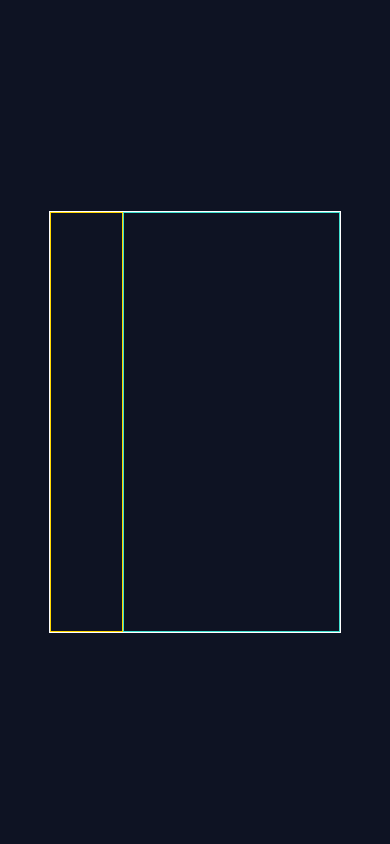
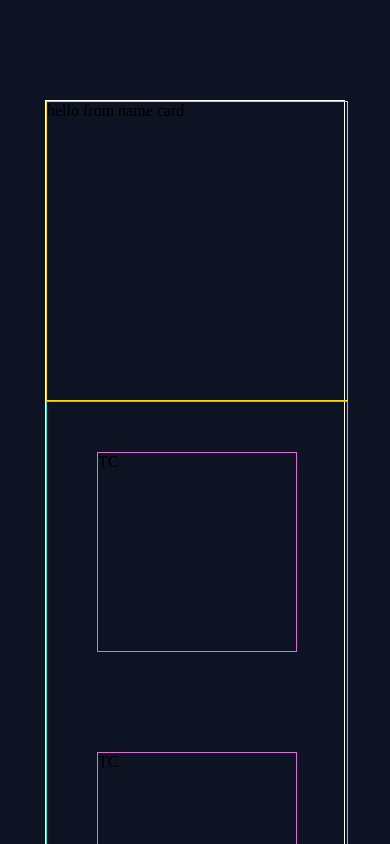
Before and after one commit to aaronparisi/time-tracking-dashboard, a React (Create React App) app: page / in a window 390 px wide. Shown: the top 844 px of the page. Built offline with nearby package versions, Linux system fonts and the light colour scheme.

Commit message:
got flex situation working, 1 media query

```diff
--- /dev/null
+++ b/src/components/TimeCardWidget/NameCard.tsx
@@ -0,0 +1,9 @@
+import React, { ReactElement } from "react";
+
+interface NameCardProps {}
+
+const NameCard: React.FC<NameCardProps> = (): ReactElement => {
+	return <div className="name-card">hello from name card</div>;
+};
+
+export default NameCard;
--- /dev/null
+++ b/src/components/TimeCardWidget/TimeCard.tsx
@@ -0,0 +1,9 @@
+import React, { ReactElement } from "react";
+
+interface TimeCardProps {}
+
+const TimeCard: React.FC<TimeCardProps> = (): ReactElement => {
+	return <div className="time-card">TC</div>;
+};
+
+export default TimeCard;
--- a/src/components/TimeCardWidget/TimeCardWidget.tsx
+++ b/src/components/TimeCardWidget/TimeCardWidget.tsx
@@ -1,12 +1,14 @@
 import React, { ReactElement } from "react";
+import NameCard from "./NameCard";
+import TimeCards from "./TimeCards";
 
 interface TimeCardWidgetProps {}
 
 const TimeCardWidget: React.FC<TimeCardWidgetProps> = (): ReactElement => {
 	return (
 		<div className="time-card-widget">
-			<div className="name-card"></div>
-			<div className="time-cards"></div>
+			<NameCard />
+			<TimeCards />
 		</div>
 	);
 };
--- /dev/null
+++ b/src/components/TimeCardWidget/TimeCards.tsx
@@ -0,0 +1,19 @@
+import React, { ReactElement } from "react";
+import TimeCard from "./TimeCard";
+
+interface TimeCardsProps {}
+
+const TimeCards: React.FC<TimeCardsProps> = (): ReactElement => {
+	return (
+		<div className="time-cards">
+			<TimeCard />
+			<TimeCard />
+			<TimeCard />
+			<TimeCard />
+			<TimeCard />
+			<TimeCard />
+		</div>
+	);
+};
+
+export default TimeCards;
--- a/src/stylesheets/index.css
+++ b/src/stylesheets/index.css
@@ -34,32 +34,57 @@ img {
   height: auto;
 }
 
+.name-card {
+  flex: 0 0 230px;
+  min-height: 300px;
+  border: 1px solid gold;
+}
+
+.time-cards {
+  border: 1px solid turquoise;
+  flex: 1 1 300px;
+  display: flex;
+  flex-direction: row;
+  justify-content: space-around;
+  align-items: center;
+  flex-wrap: wrap;
+}
+.time-cards .time-card {
+  height: 200px;
+  width: 200px;
+  margin: 50px;
+  border: 1px solid orchid;
+}
+
 .time-card-widget {
-  height: 50vh;
   width: 75vw;
+  min-width: 300px;
   border: 1px solid white;
   display: flex;
   flex-direction: row;
-  justify-content: stretch;
+  justify-content: center;
+  align-items: stretch;
+  flex-wrap: wrap;
 }
 .time-card-widget > div {
-  height: 100%;
-}
-.time-card-widget .name-card {
-  flex-grow: 1;
-  border: 1px solid gold;
-}
-.time-card-widget .time-cards {
-  flex-grow: 3;
-  border: 1px solid turquoise;
+  min-width: 200px;
 }
 
+@media screen and (max-width: 1120px) {
+  .time-card-widget {
+    flex-direction: column;
+    width: 75vw;
+    min-width: 300px;
+  }
+}
 .App {
-  height: 100vh;
+  min-height: 100vh;
   width: 100vw;
+  padding-top: 100px;
+  padding-bottom: 100px;
   background-color: #0e1323;
   display: flex;
-  flex-direction: row;
+  flex-direction: column;
   justify-content: center;
   align-items: center;
 }
--- a/src/stylesheets/index.scss
+++ b/src/stylesheets/index.scss
@@ -4,13 +4,15 @@
 //@import "colors.scss";
 
 .App {
-	height: 100vh;
+	min-height: 100vh;
 	width: 100vw;
 
+	padding-top: 100px;
+	padding-bottom: 100px;
 	background-color: $darkblue;
 
 	display: flex;
-	flex-direction: row;
+	flex-direction: column;
 	justify-content: center;
 	align-items: center;
 }
--- /dev/null
+++ b/src/stylesheets/name-card.scss
@@ -0,0 +1,7 @@
+@use "colors" as *;
+
+.name-card {
+	flex: 0 0 230px;
+	min-height: 300px;
+	border: 1px solid gold;
+}
--- a/src/stylesheets/time-card-widget.scss
+++ b/src/stylesheets/time-card-widget.scss
@@ -1,27 +1,29 @@
 @use "colors" as *;
+@use "name-card" as *;
+@use "time-cards" as *;
 
 .time-card-widget {
-	height: 50vh;
 	width: 75vw;
+	min-width: 300px;
 
 	border: 1px solid white;
 
 	display: flex;
 	flex-direction: row;
-	//align-items: center;
-	justify-content: stretch;
+	justify-content: center;
+	align-items: stretch;
+
+	flex-wrap: wrap;
 
 	& > div {
-		height: 100%;
-	}
-
-	& .name-card {
-		flex-grow: 1;
-		border: 1px solid gold;
-	}
-
-	& .time-cards {
-		flex-grow: 3;
-		border: 1px solid turquoise;
+		min-width: 200px;
 	}
 }
+
+@media screen and (max-width: 1120px) {
+	.time-card-widget {
+		flex-direction: column;
+		width: 75vw;
+		min-width: 300px;
+	}
+}
--- /dev/null
+++ b/src/stylesheets/time-cards.scss
@@ -0,0 +1,22 @@
+@use "colors" as *;
+
+.time-cards {
+	border: 1px solid turquoise;
+	flex: 1 1 300px;
+
+	display: flex;
+	flex-direction: row;
+	justify-content: space-around;
+	align-items: center;
+
+	flex-wrap: wrap;
+
+	& .time-card {
+		height: 200px;
+		width: 200px;
+
+		margin: 50px;
+
+		border: 1px solid orchid;
+	}
+}
```
Also changed, not shown: 1 other file (tests, documents, lock files or other folders).
